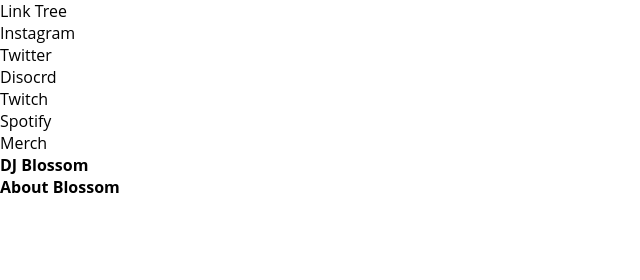
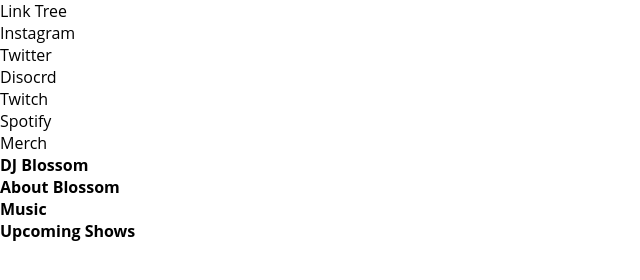
Before and after one commit to ACring17/Fan-Page-Blossom, a plain HTML site: page index.html in a window 1280 px wide. Shown: the whole page, without its empty margins (0-640 px from the left). Drawn offline with Linux system fonts and the light colour scheme.

Commit message:
Update index.html
Created a few more h2 headings for the index

```diff
--- a/index.html
+++ b/index.html
@@ -30,6 +30,9 @@
              <h1>DJ Blossom</h1>
         <h2>About Blossom</h2>
 
+        <h2>Music</h2>
+
+        <h2>Upcoming Shows</h2>
         <script src="" async defer></script>
     </body>
 </html>
```
